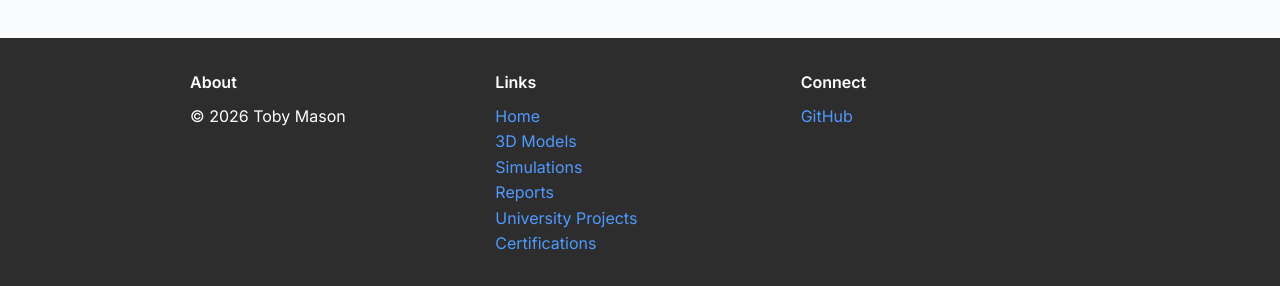
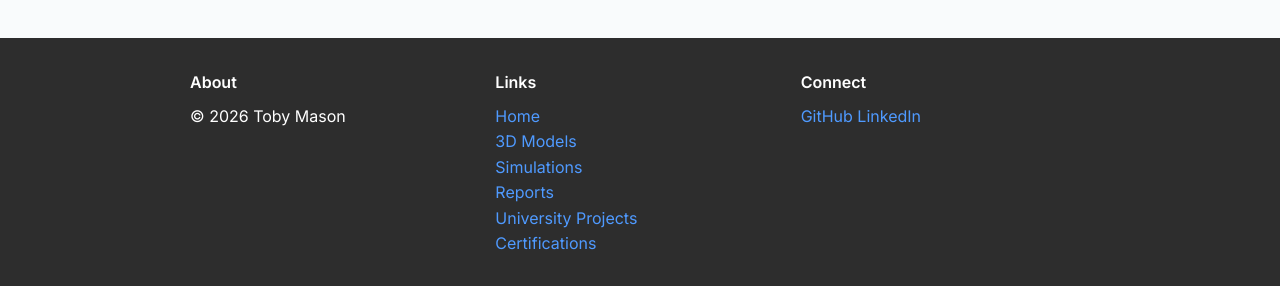
Before and after one commit to tob-mas/engineeringportfolio, a Jekyll site: the page built from index.md, in a window 1280 px wide and 900 px high, scrolled down 1492 px. Shown: the part 611-897 px from the top of the window. Built offline with Jekyll 4.4.1, drawn with Linux system fonts in a browser that asks for light colours.

Commit message:
Add LinkedIn link to footer

```diff
--- a/_layouts/default.html
+++ b/_layouts/default.html
@@ -303,6 +303,7 @@
         <div>
           <h4>Connect</h4>
           <a href="https://github.com/tob-mas" target="_blank">GitHub</a>
+          <a href="https://www.linkedin.com/in/toby-mason-627013273" target="_blank">LinkedIn</a>
         </div>
       </div>
     </footer>
```
